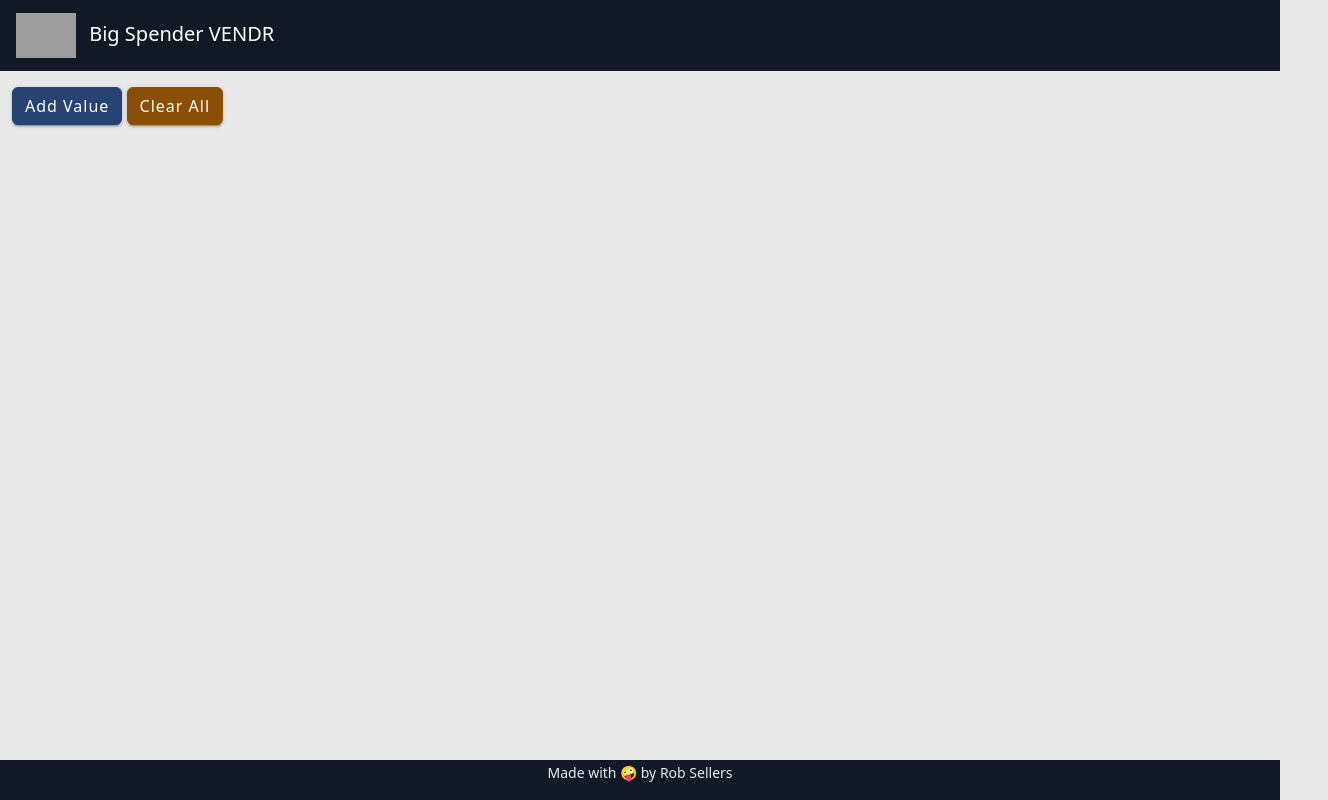
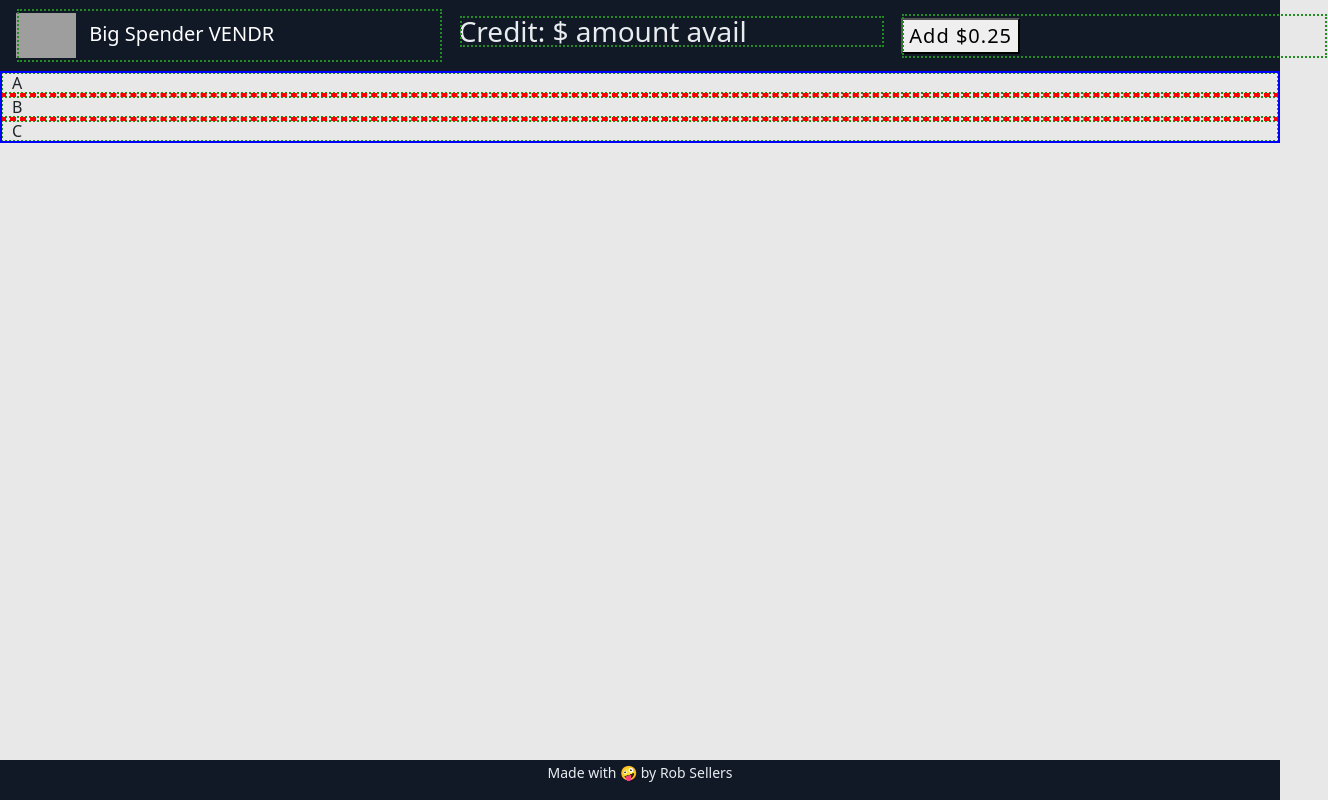
Before and after one commit to The-Rob-Sellers/VENDR, a website with bundled scripts: page index.html in a window 1280 px wide. Shown: the whole page, 1328 px wide, since content can reach past the window. Built offline with nearby package versions, Linux system fonts and the light colour scheme; grey boxes are pictures that could not be loaded; a script that the page names is missing.

Commit message:
button functional

```diff
--- a/app/App.js
+++ b/app/App.js
@@ -1,7 +1,9 @@
+import { MoneyController } from "./Controllers/MoneyController.js";
 import { ValuesController } from "./Controllers/ValuesController.js";
 
 class App {
-  valuesController = new ValuesController();
+  // valuesController = new ValuesController();
+  moneyController = new MoneyController();
 }
 
 window["app"] = new App();
--- a/app/AppState.js
+++ b/app/AppState.js
@@ -1,4 +1,4 @@
-import { Snack } from "./Models/Snack.js"
+import { Snack } from "./Models/SnackModel.js"
 import { Value } from "./Models/Value.js"
 import { EventEmitter } from "./Utils/EventEmitter.js"
 import { isValidProp } from "./Utils/isValidProp.js"
--- /dev/null
+++ b/app/Controllers/MoneyController.js
@@ -0,0 +1,9 @@
+
+export class MoneyController {
+    constructor() {
+    console.log('$controller online')
+    }
+    insertMoney() {
+        console.log('adding money')
+    }
+}
--- a/app/Controllers/ValuesController.js
+++ b/app/Controllers/ValuesController.js
@@ -5,19 +5,19 @@ import { setHTML } from "../Utils/Writer.js";
 
 
 //Private
-function _draw() {
-  let cardsTemplate = ''
-  appState.values.forEach(v => cardsTemplate += v.CardTemplate)
-  setHTML('app', /*html*/`
-  <div class="my-3">
-    <button class="btn btn-primary text-white elevation-2" onclick="app.valuesController.addValue()">Add Value</button>
-    <button class="btn btn-warning text-white elevation-2" onclick="app.valuesController.clearAll()">Clear All</button>
-    <div class="values d-flex flex-wrap my-3">
-      ${cardsTemplate}
-    </div>
-  </div>
-  `)
-}
+// function _draw() {
+//   let cardsTemplate = ''
+//   appState.values.forEach(v => cardsTemplate += v.CardTemplate)
+//   setHTML('app', /*html*/`
+//   <div class="my-3">
+//     <button class="btn btn-primary text-white elevation-2" onclick="app.valuesController.addValue()">Add Value</button>
+//     <button class="btn btn-warning text-white elevation-2" onclick="app.valuesController.clearAll()">Clear All</button>
+//     <div class="values d-flex flex-wrap my-3">
+//       ${cardsTemplate}
+//     </div>
+//   </div>
+//   `)
+// }
 
 //Public
 export class ValuesController {
--- a/index.html
+++ b/index.html
@@ -14,25 +14,61 @@
   <link rel="stylesheet" href="assets/style/style.css">
   <title>Big Spender VENDER</title>
 </head>
+<style>
+  body.debug .container,
+  body.debug .container-fluid {
+    outline: 2px double blue;
+    outline-offset: -2px;
+  }
 
-<body>
+  body.debug .row {
+    outline: 2px dashed red;
+    outline-offset: -2px;
+  }
+
+  body.debug [class*="col-"] {
+    outline: 2px dotted forestgreen;
+    outline-offset: -3px;
+  }
+</style>
+
+<body class="debug">
   <header>
     <nav class="navbar navbar-dark navbar-expand bg-dark text-light no-select">
-      <a class="navbar-brand ms-3" href="#">
+      <a class="navbar-brand ms-3 col-4" href="#">
         <img src="https://codeworks.blob.core.windows.net/public/assets/img/cw-mark.png" height="45" alt=""
           loading="lazy">
         <span class="ms-2">Big Spender VENDR</span>
       </a>
+    <h3 class="col-4">Credit: $
+      <span>amount avail</span>
+    </h3>
+    <div class="navbar-brand ms-3 col-4" href="#">
+      <button onclick="app.moneyController.insertMoney()">Add $0.25</button>
+      </div>
     </nav>
   </header>
   <main>
-    <div class="container-fluid">
+
+    <section class="container-fluid">
       <div class="row">
         <div class="col-12">
-          <div id="app"></div>
+          <div id="app">A</div>
         </div>
       </div>
-    </div>
+      <div class="row">
+        <div class="col-12">
+          <div id="app">B</div>
+        </div>
+      </div>
+      <div class="row">
+        <div class="col-12">
+          <div id="app">C</div>
+        </div>
+      </div>
+
+    </section>
+
   </main>
   <footer class="bg-dark text-light">
     <div class="text-center no-select">
```
Also changed, not shown: app/Controllers/SnackController.js (added), app/Models/SnackModel.js (renamed from app/Models/Snack.js), app/Services/CoinsService.js (deleted), app/Services/MoneyService.js (added).
